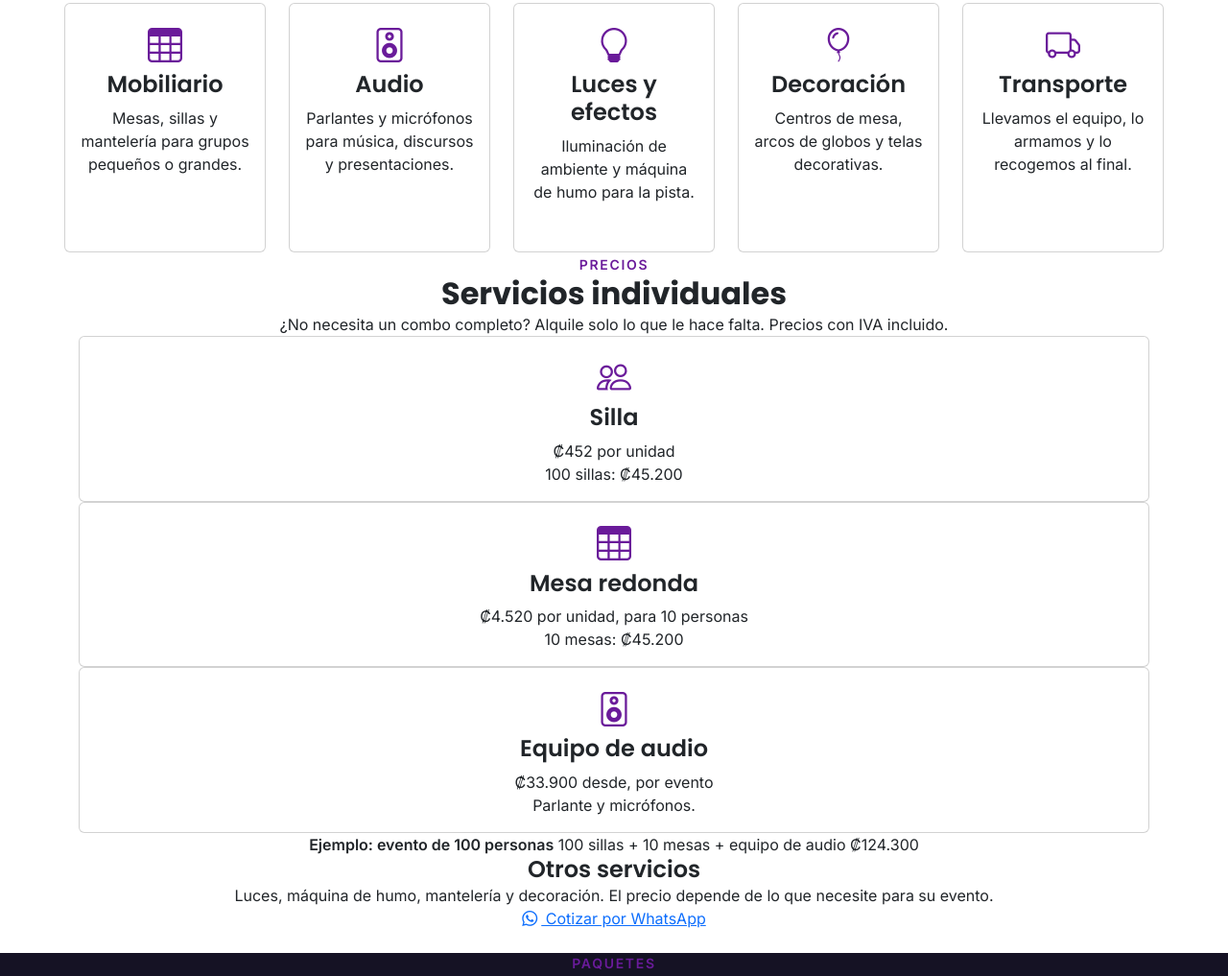
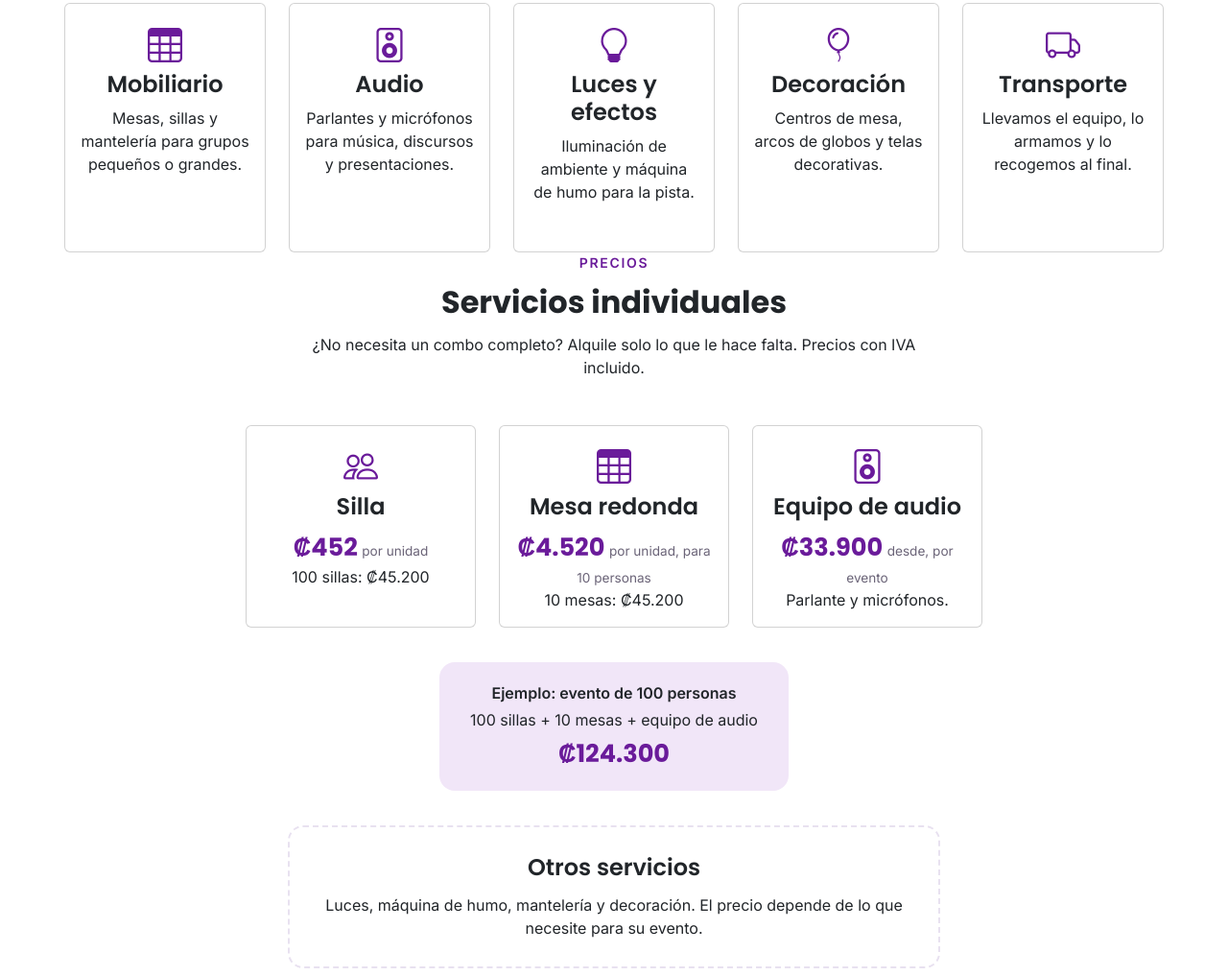
Before and after one commit to YosimarSC/proyecto_economia, a plain HTML site: page index.html in a window 1280 px wide. Shown: the part 823-1840 px from the top of the page at 96% size. Drawn offline with nearby package versions, Linux system fonts and the light colour scheme.

Commit message:
arregle css

```diff
--- a/css/styles.css
+++ b/css/styles.css
@@ -379,6 +379,70 @@ h5,
 }
 
 
+/* ---------- Precios por servicio ---------- */
+#precios {
+  display: flex;
+  flex-direction: column;
+  align-items: center;
+  gap: 12px;
+}
+
+#precios-texto {
+  max-width: 680px;
+}
+
+#container-precios {
+  display: flex;
+  flex-direction: row;
+  flex-wrap: wrap;
+  justify-content: center;
+  gap: 24px;
+  margin-top: 36px;
+  max-width: 1200px;
+}
+
+#container-precios .card {
+  flex-grow: 0;
+  flex-shrink: 1;
+  flex-basis: 240px;
+}
+
+.precio {
+  font-family: "Poppins", sans-serif;
+  font-size: 1.6rem;
+  font-weight: 700;
+  color: #6A1B9A;
+}
+
+.precio-unidad {
+  font-size: 0.85rem;
+  color: #6B6478;
+}
+
+#precio-ejemplo {
+  display: flex;
+  flex-direction: column;
+  align-items: center;
+  gap: 4px;
+  margin-top: 24px;
+  padding: 20px 32px;
+  border-radius: 16px;
+  background-color: #F1E6F8;
+}
+
+#otros-servicios {
+  display: flex;
+  flex-direction: column;
+  align-items: center;
+  gap: 12px;
+  max-width: 680px;
+  margin-top: 24px;
+  padding: 28px 32px;
+  border: 2px dashed #E8E1F0;
+  border-radius: 16px;
+}
+
+
 /* ---------- Contacto y footer ---------- */
 #contacto {
   display: flex;
@@ -528,3 +592,76 @@ html {
 html:hover {
   scrollbar-color: rgba(0, 0, 0, 0.45) transparent;
 }
+
+/*----------- Cambio de tema -------------*/
+
+:root {
+  --ev-bg-seccion: #F6F3FB;
+  --ev-titulo: #1E1B2E;
+  --ev-texto: #6B6478;
+  --ev-lista: #3A3548;
+  --ev-linea: #E8E1F0;
+  --ev-acento: #6A1B9A;
+  --ev-acento-hover-texto: #ffffff;
+  --ev-badge-bg: #F1E6F8;
+}
+
+@media (prefers-color-scheme: dark) {
+  :root {
+    --ev-bg-seccion: #151224;
+    --ev-titulo: #FAFAFC;
+    --ev-texto: #A8A3B5;
+    --ev-lista: #E6E3EE;
+    --ev-linea: rgba(255, 255, 255, 0.14);
+    --ev-acento: #C58AEA;
+    --ev-acento-hover-texto: #1E1B2E;
+    --ev-badge-bg: rgba(197, 138, 234, 0.16);
+  }
+}
+
+#paquetes,
+#contacto {
+  background-color: var(--ev-bg-seccion);
+}
+
+.paquete:not(.paquete-destacado) .card-title {
+  color: var(--ev-titulo);
+}
+
+.paquete:not(.paquete-destacado) .paquete-desc,
+.paquete:not(.paquete-destacado) .paquete-precio-label {
+  color: var(--ev-texto);
+}
+
+.paquete:not(.paquete-destacado) .paquete-precio,
+.paquete:not(.paquete-destacado) .paquete-lista i {
+  color: var(--ev-acento);
+}
+
+.paquete:not(.paquete-destacado) .paquete-lista {
+  color: var(--ev-lista);
+  border-top-color: var(--ev-linea);
+}
+
+.paquete:not(.paquete-destacado) .paquete-badge {
+  color: var(--ev-acento);
+  background-color: var(--ev-badge-bg);
+}
+
+.paquete:not(.paquete-destacado) .btn-paquete {
+  color: var(--ev-acento);
+  border-color: var(--ev-acento);
+}
+
+.paquete:not(.paquete-destacado) .btn-paquete:hover {
+  background-color: var(--ev-acento);
+  color: var(--ev-acento-hover-texto);
+}
+
+.ventaja-texto h5 {
+  color: var(--ev-titulo);
+}
+
+.ventaja-texto p {
+  color: var(--ev-texto);
+}
--- a/index.html
+++ b/index.html
@@ -195,12 +195,8 @@
         <p class="fg-3 mb-0">
           Luces, máquina de humo, mantelería y decoración. El precio depende de lo que necesite para su evento.
         </p>
-        <a class="btn-solid theme-success"
-          href="https://wa.me/50688888888?text=Hola%2C%20quisiera%20cotizar%20otros%20servicios%3A%20luces%2C%20m%C3%A1quina%20de%20humo%2C%20manteler%C3%ADa%20o%20decoraci%C3%B3n."
-          target="_blank">
-          <i class="bi bi-whatsapp me-1"></i>
-          Cotizar por WhatsApp
-        </a>
+
+
       </div>
     </section>
 
```
